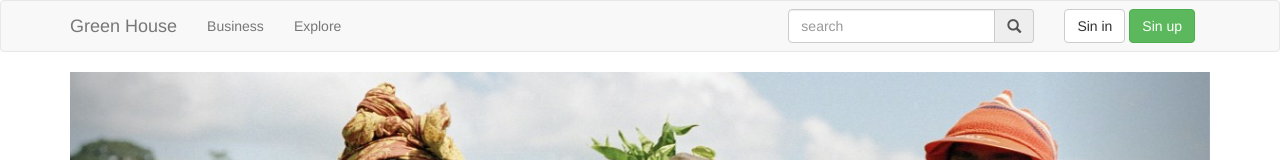
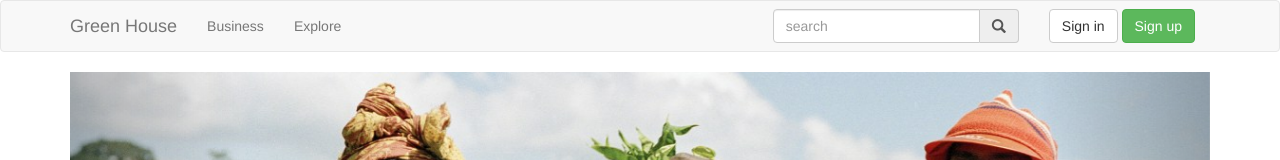
Before and after one commit to zerosoftwere/green_land, a website: page public/index.html in a window 1280 px wide. Shown: the top 160 px of the page. Drawn offline with nearby package versions, Linux system fonts and the light colour scheme.

Commit message:
fixed some more typos

```diff
--- a/public/index.html
+++ b/public/index.html
@@ -28,10 +28,10 @@
 
                     <div class="navbar-form navbar-right">
                         <div class="form-group">
-                            <a href="signin.html" type="button" role="button" class="btn btn-default">Sin in</a>
+                            <a href="signin.html" type="button" role="button" class="btn btn-default">Sign in</a>
                         </div>
                         <div class="form-group">
-                            <a href="signup.html" type="button" role="button" class="btn btn-success">Sin up</a>
+                            <a href="signup.html" type="button" role="button" class="btn btn-success">Sign up</a>
                         </div>
                     </div>
 
```
Also changed, not shown: public/signin.html (+1 -1 lines), public/signup.html (+1 -1 lines).
